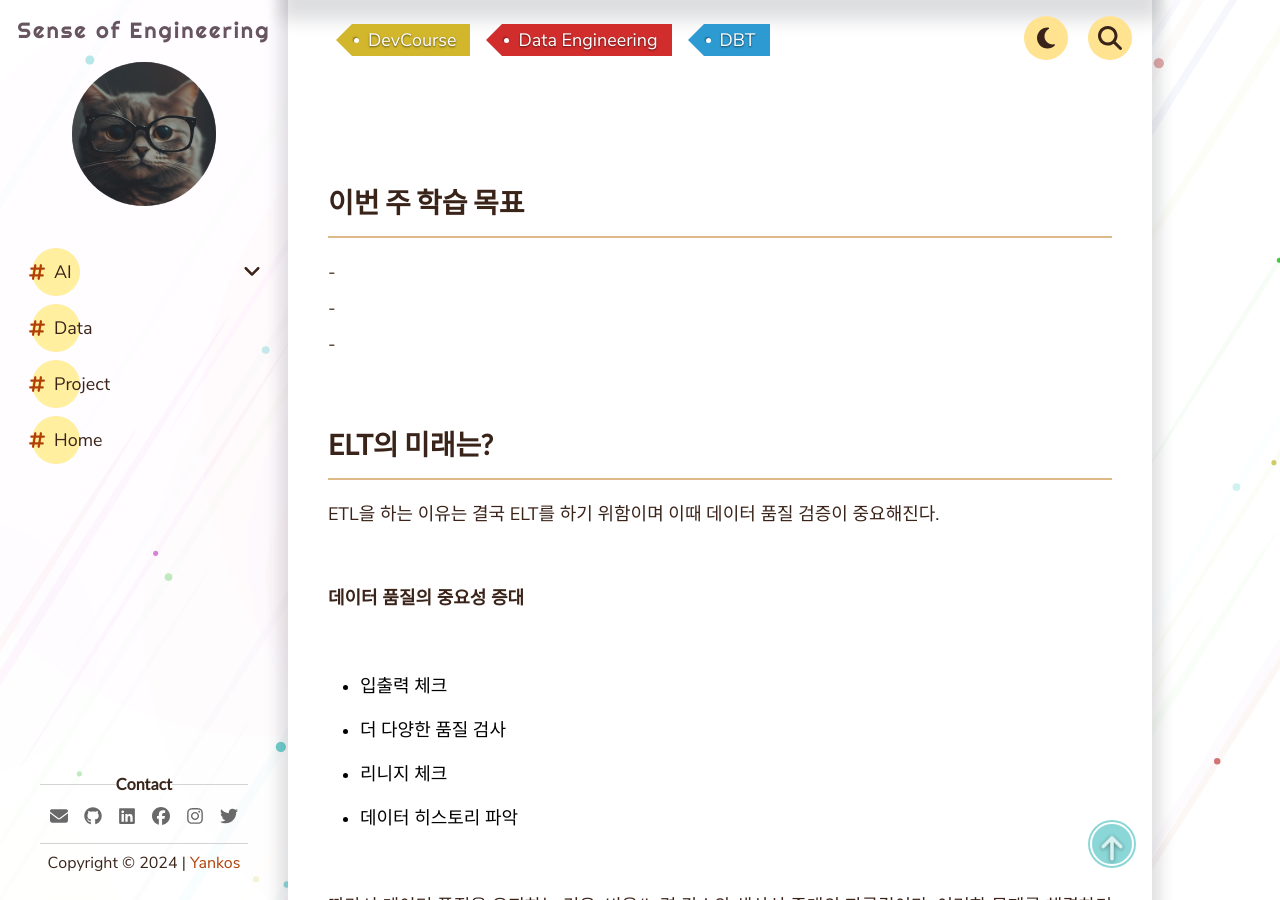
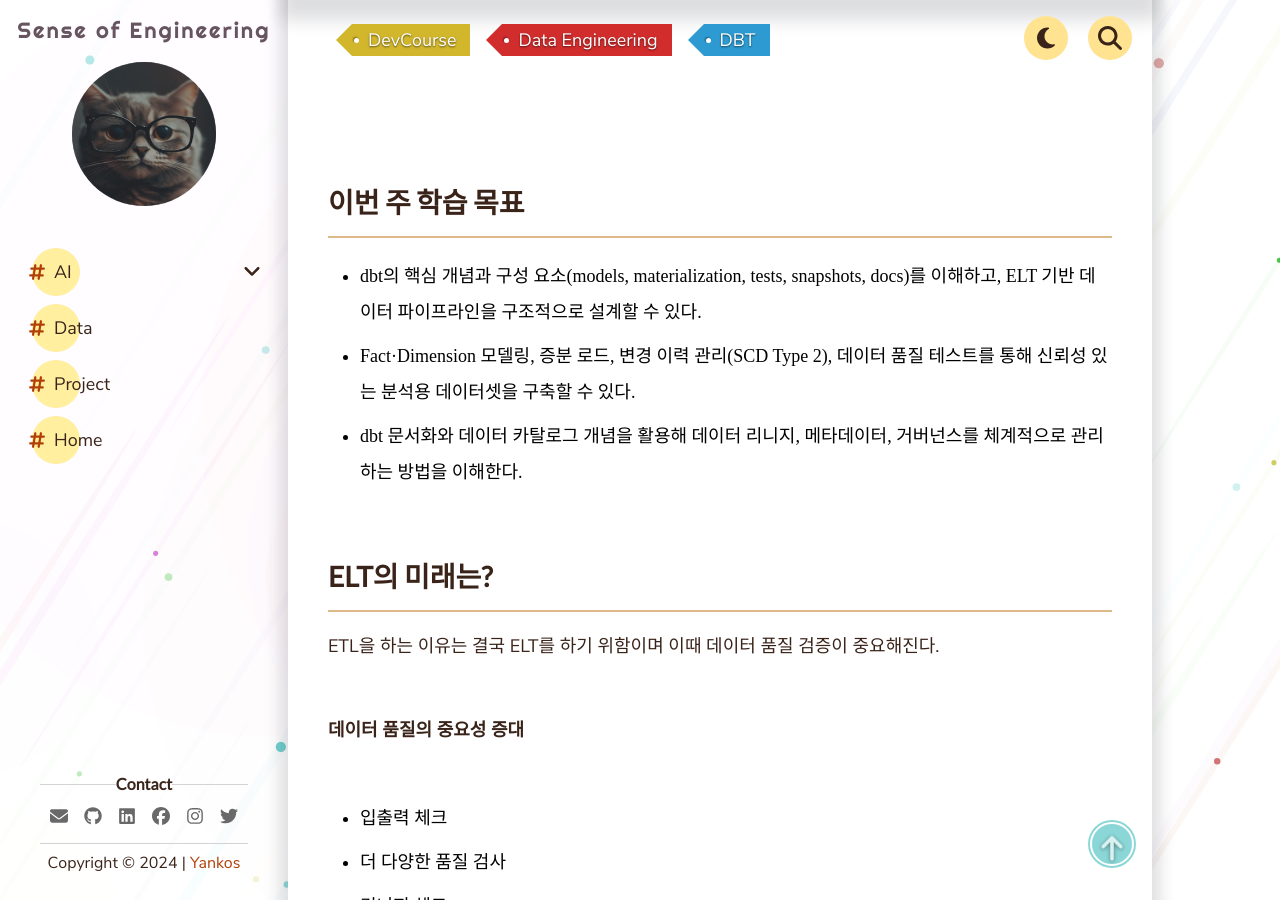
Before and after one commit to jjunier/jjunier.github.io, a Jekyll site: the page built from _pages/Data/DevCourse/post-010.md, in a window 1280 px wide and 900 px high, scrolled down 611 px. Built offline with Jekyll 4.4.1, drawn with Linux system fonts in a browser that asks for light colours; comment, search, counter and statistics services are not loaded.

Commit message:
docs: update WIL10(title: DBT & Data Discovery) pages

```diff
--- a/_pages/Data/DevCourse/post-010.md
+++ b/_pages/Data/DevCourse/post-010.md
@@ -11,9 +11,9 @@ bookmark: true
 
 ## 이번 주 학습 목표
 ---
--
--
--
+- dbt의 핵심 개념과 구성 요소(models, materialization, tests, snapshots, docs)를 이해하고, ELT 기반 데이터 파이프라인을 구조적으로 설계할 수 있다.
+- Fact·Dimension 모델링, 증분 로드, 변경 이력 관리(SCD Type 2), 데이터 품질 테스트를 통해 신뢰성 있는 분석용 데이터셋을 구축할 수 있다.
+- dbt 문서화와 데이터 카탈로그 개념을 활용해 데이터 리니지, 메타데이터, 거버넌스를 체계적으로 관리하는 방법을 이해한다.
 
 ## ELT의 미래는?
 ---
```
